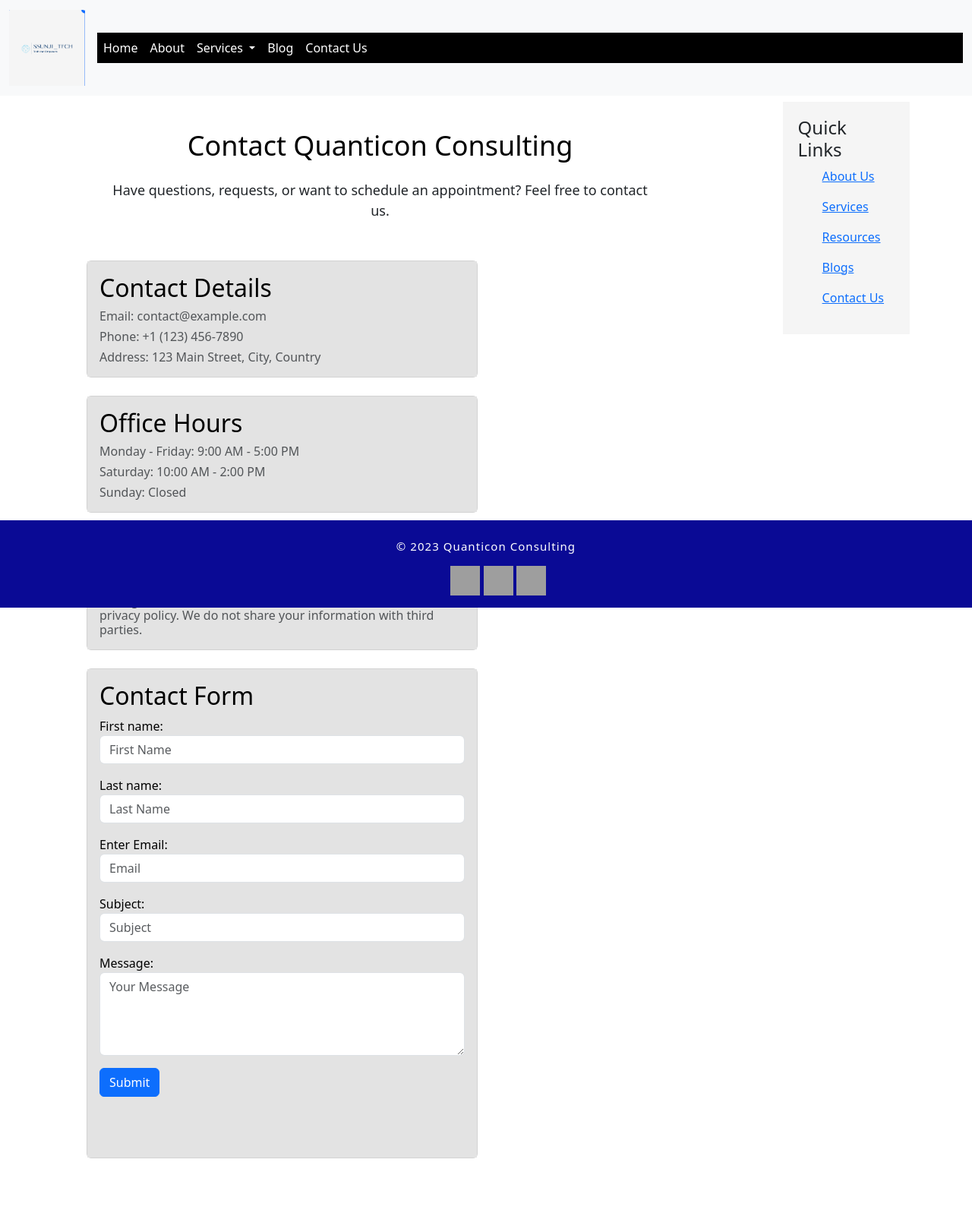
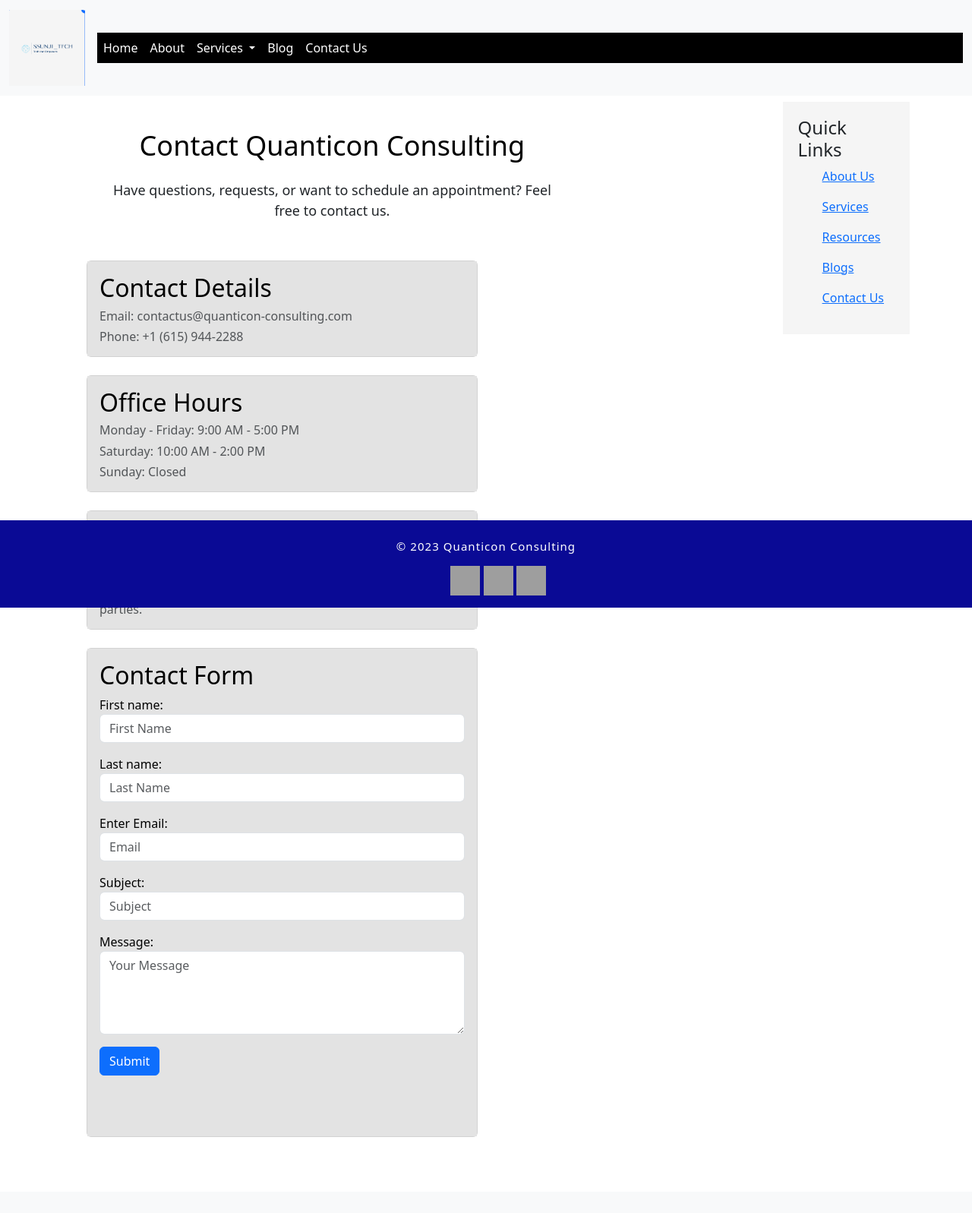
Before and after one commit to Udayraaa/Frontend, a Django app: page /contact/ in a window 1280 px wide. Shown: the whole page at 76% size. After the commit the page ends 1497 px from the top, so only its background shows below. Run offline with Django 3.2, Linux system fonts and the light colour scheme; grey boxes are pictures that could not be loaded.

Commit message:
Database Reconnection
Uncommented database connection settings (settings.py) and updated contact page. Contact page is now fully functional and completed

```diff
--- a/quanticonConsulting/templates/website/contact.html
+++ b/quanticonConsulting/templates/website/contact.html
@@ -39,19 +39,25 @@
 
 <header class="header">
     <div class="container">
-        <h3 class="site-heading my-4 mt-3 text-center">Contact Quanticon Consulting</h3>
-        <p class="text-center text-dark">Have questions, requests, or want to schedule an appointment? Feel free to contact us.</p>
+        <div class="row">
+            <div class="col-md-8 col-md-10">
+                <div class="site-heading">
+                    <h3 class="site-heading my-4 mt-3">Contact Quanticon Consulting</h3>
+                    <p class="text-dark">Have questions, requests, or want to schedule an appointment? Feel free to contact us.</p>
+                </div>
+            </div>
+        </div>
     </div>
 </header>
 
 <div class="container mx-auto">
-    <div class="col-md-8 mt-3 justify-content-center">
+    <div class="col-md-8 mt-3">
         <div class="card mb-4">
             <div style="color: black; background-color: #E3E3E3;" class="card-body">
                 <h2 class="card-title">Contact Details</h2>
-                <p class="card-text text-muted h6">Email: contact@example.com</p>
-                <p class="card-text text-muted h6">Phone: +1 (123) 456-7890</p>
-                <p class="card-text text-muted h6">Address: 123 Main Street, City, Country</p>
+                <p class="card-text text-muted h6">Email: contactus@quanticon-consulting.com</p>
+                <p class="card-text text-muted h6">Phone: +1 (615) 944-2288</p>
+                <!-- <p class="card-text text-muted h6">Address: 123 Main Street, City, Country</p> -->
             </div>
         </div>
 
--- a/quanticonConsulting/website/views.py
+++ b/quanticonConsulting/website/views.py
@@ -71,7 +71,7 @@
                 with connection.cursor() as cursor:
                     # Insert data into the database table
                     sql_insert = "INSERT INTO dbo.ContactSubmissions (name, email, subject, message, date) VALUES (%s, %s, %s, %s, GETDATE())"
-                    cursor.execute(sql_insert, (f"{form_first_name} {form_last_name}", form_email, form_subject, form_message))
+                    cursor.execute(sql_insert, (f"{form_first_name} {form_last_name}", form_email, form_subject, form_message,))
 
             except BadHeaderError:
                 return HttpResponse("Invalid header found.")
```
Also changed, not shown: quanticonConsulting/core/settings.py (+17 -17 lines).
